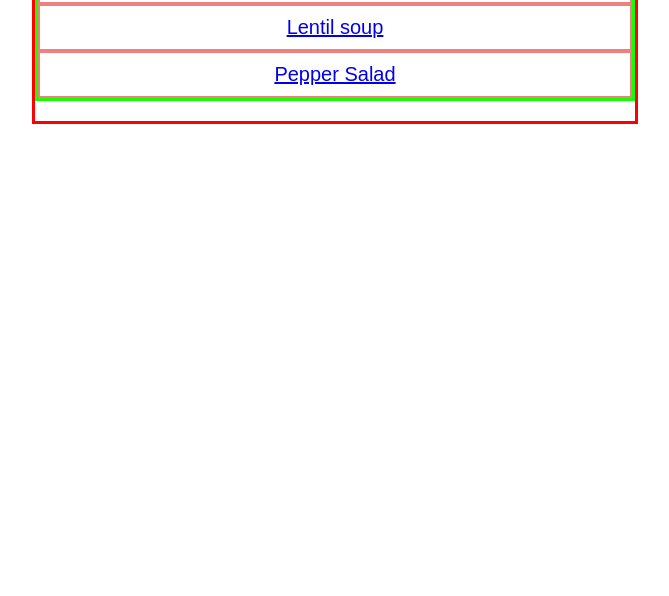
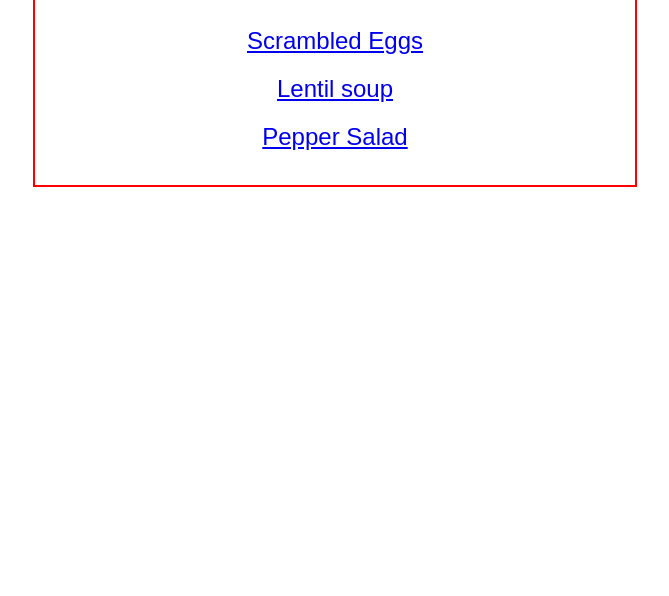
Before and after one commit to oussama-01/odin-recipes, a plain HTML site: page index.html in a window 1280 px wide. Shown: the part 204-800 px from the top of the page, without its empty margins (305-974 px from the left). Drawn offline with Linux system fonts and the light colour scheme.

Commit message:
Improve pages styles

```diff
--- a/css/pagesstyle.css
+++ b/css/pagesstyle.css
@@ -24,7 +24,7 @@
 
  img {
 
-     width: 400px;
+     width: 500px;
      height: auto;
 
      display: block;
--- a/css/style.css
+++ b/css/style.css
@@ -1,11 +1,11 @@
 body {
     font-family: sans-serif;
-    font-size: 1.25em;
+    font-size: 1.5em;
 
     width: 600px;
-    border: 3px solid red;
+border: 2px solid red;
 
-    margin: 50px auto;
+    margin: 100px auto;
 
     text-align: center;
 
@@ -16,18 +16,20 @@ body {
 
 h1 {
 
-    border: 3px solid black;
+
 
 }
 
 ul {
-    border: 3px solid rgb(21, 255, 0);
+
     list-style: none;
     padding-left: 0;
 }
 
+
 li {
-    border: 2px solid lightcoral;
+
+
     padding: 10px;
 
 }
```
Also changed, not shown: recipes/eggs.html (+1 -1 lines), recipes/lentil.html (+1 -1 lines).
